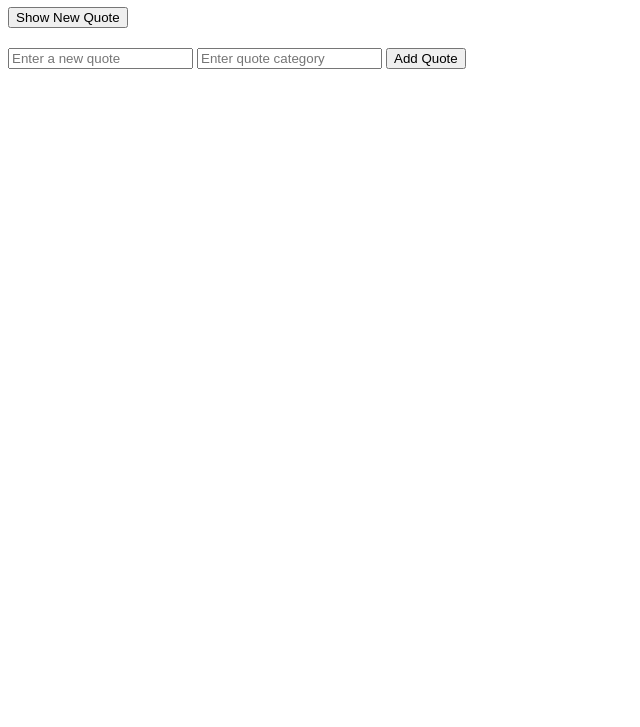
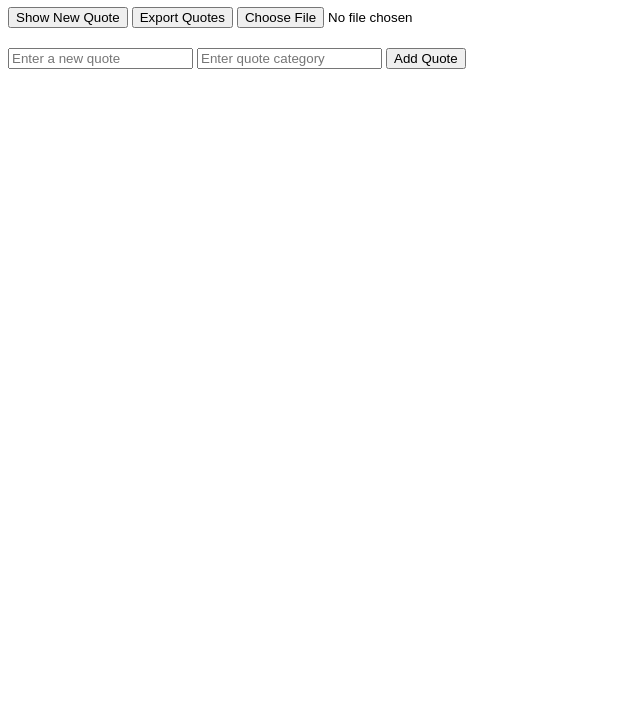
Before and after one commit to Tarikuas-21/alx_fe_javascript, a plain HTML site: page dom-manipulation/index.html in a window 1280 px wide. Shown: the part 73-800 px from the top of the page, without its empty margins (0-640 px from the left). Drawn offline with Linux system fonts and the light colour scheme.

Commit message:
Update index.html

```diff
--- a/dom-manipulation/index.html
+++ b/dom-manipulation/index.html
@@ -11,6 +11,8 @@
   <div id="quoteDisplay" style="margin: 20px 0; font-size: 1.2em;"></div>
 
   <button id="newQuote">Show New Quote</button>
+  <button id="exportBtn">Export Quotes</button>
+        <input type="file" id="importFile" accept=".json" onchange="importFromJsonFile(event)" />
 
   <div style="margin-top: 20px;">
     <input id="newQuoteText" type="text" placeholder="Enter a new quote" />
```
